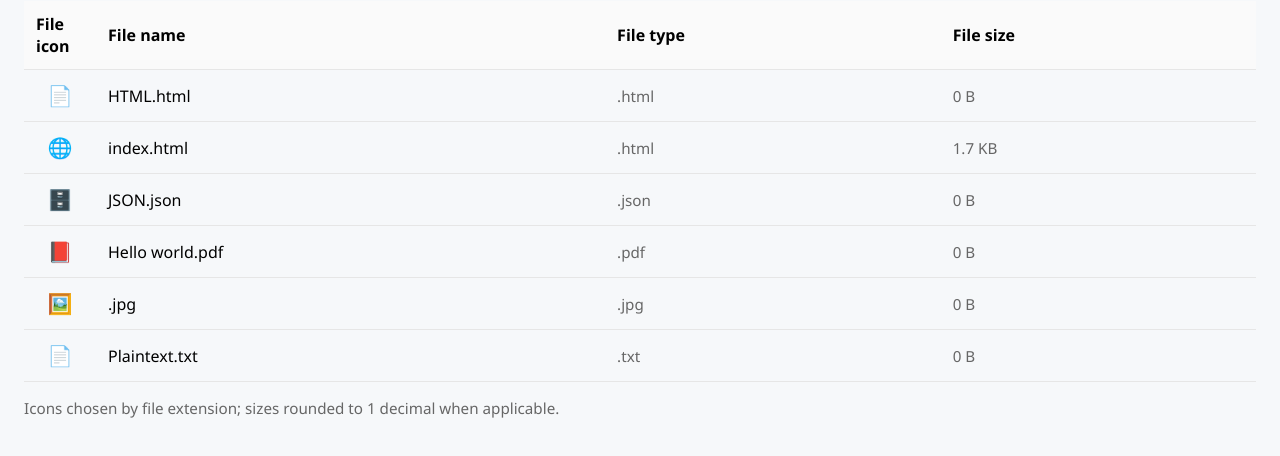
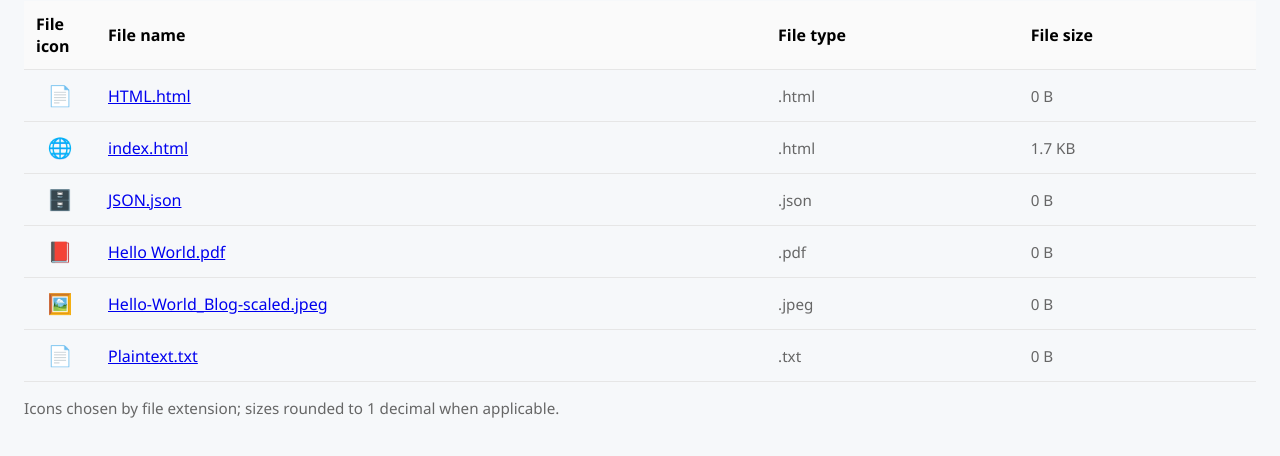
Before and after one commit to bobackty/file-broswer, a plain HTML site: page index.html in a window 1280 px wide. Shown: the part 662-1118 px from the top of the page. Drawn offline with Linux system fonts and the light colour scheme.

Commit message:
Update index.html

```diff
--- a/index.html
+++ b/index.html
@@ -61,7 +61,6 @@
     <footer>
         &copy; 2025 File Browser. All rights reserved.
     </footer>
-</body>
 <head>
   <meta charset="utf-8">
   <meta name="viewport" content="width=device-width,initial-scale=1">
@@ -90,37 +89,37 @@
     <tbody>
       <tr>
         <td class="icon">📄</td>
-        <td>HTML.html</td>
+        <td><a href="HTML.html">HTML.html</a></td>
         <td class="muted">.html</td>
         <td class="muted">0 B</td>
       </tr>
       <tr>
         <td class="icon">🌐</td>
-        <td>index.html</td>
+        <td><a href="index.html">index.html</a></td>
         <td class="muted">.html</td>
         <td class="muted">1.7 KB</td>
       </tr>
       <tr>
         <td class="icon">🗄️</td>
-        <td>JSON.json</td>
+        <td><a href="JSON.json">JSON.json</a></td>
         <td class="muted">.json</td>
         <td class="muted">0 B</td>
       </tr>
       <tr>
         <td class="icon">📕</td>
-        <td>Hello world.pdf</td>
+        <td><a href="Hello%20World.pdf">Hello World.pdf</a></td>
         <td class="muted">.pdf</td>
         <td class="muted">0 B</td>
       </tr>
       <tr>
         <td class="icon">🖼️</td>
-        <td><Hello-World_Blog-scaled></Hello-World_Blog-scaled>.jpg</td>
-        <td class="muted">.jpg</td>
+        <td><a href="Hello-World_Blog-scaled.jpeg">Hello-World_Blog-scaled.jpeg</a></td>
+        <td class="muted">.jpeg</td>
         <td class="muted">0 B</td>
       </tr>
       <tr>
         <td class="icon">📄</td>
-        <td>Plaintext.txt</td>
+        <td><a href="Plaintext.txt">Plaintext.txt</a></td>
         <td class="muted">.txt</td>
         <td class="muted">0 B</td>
       </tr>
```
